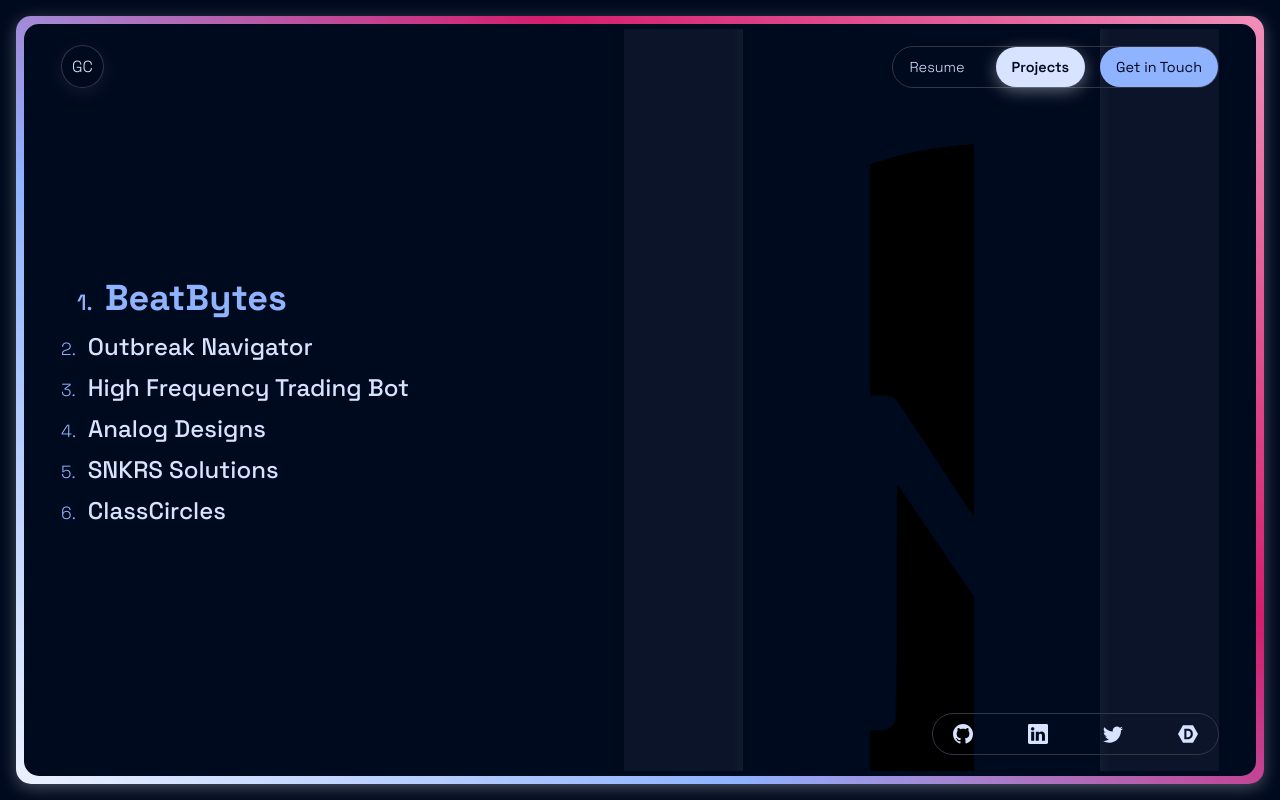
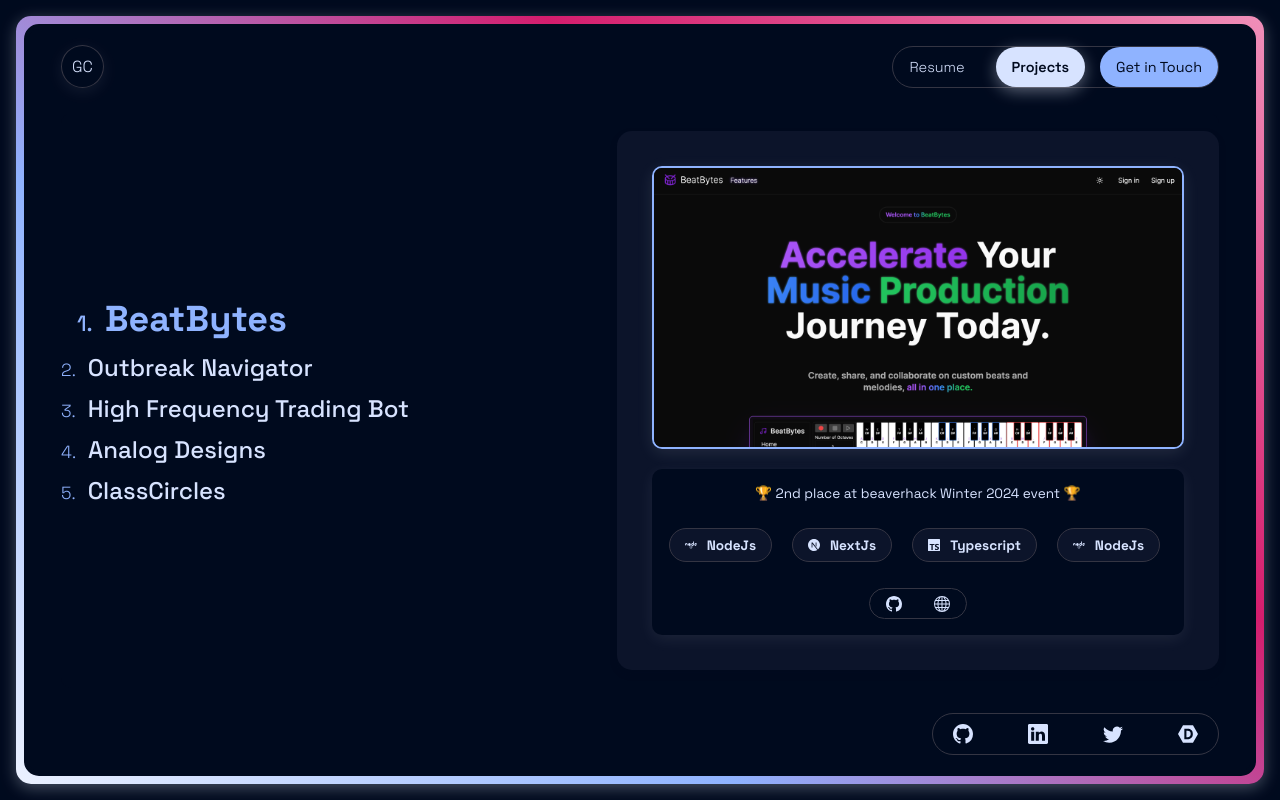
Before and after one commit to guycdev/portfolio-old, a React (Vite) app: page /projects in a window 1280 px wide. Built offline with nearby package versions, Linux system fonts and the light colour scheme; no server answers.

Commit message:
update resume and projects content

```diff
--- a/package.json
+++ b/package.json
@@ -19,6 +19,7 @@
     "react-confetti": "^6.1.0",
     "react-dom": "^18.2.0",
     "react-fast-marquee": "^1.6.0",
+    "react-icons": "^5.3.0",
     "react-router-dom": "^6.15.0",
     "react-svg": "^16.1.23",
     "react-syntax-highlighter": "^15.5.0",
--- a/src/components/Experience.jsx
+++ b/src/components/Experience.jsx
@@ -1,5 +1,7 @@
 import React from "react";
 import Heading from "./Heading";
+import { IconBase } from "react-icons";
+import { motion } from "framer-motion";
 
 export default function Experience(props) {
   const { experiences } = props;
@@ -26,7 +28,7 @@
         <p className="location">
           <Heading content={experience.geo} />
         </p>
-        {experience.bullets && (
+        {experience.bullets && experience.bullets.length !== 0 && (
           <ul className="bullet-list">
             {experience.bullets.map((bullet, index) => {
               return (
@@ -37,6 +39,23 @@
             })}
           </ul>
         )}
+        {experience.tech && (
+          <ul>
+            {experience.tech.map((tech, index) => {
+              const Icon = tech.icon;
+              return (
+                <motion.div
+                  className="icon-container"
+                  initial={{ opacity: 0 }}
+                  animate={{ opacity: 1, transition: { delay: 0.2 * index } }}
+                >
+                  <Icon />
+                  <p>{tech.label}</p>
+                </motion.div>
+              );
+            })}
+          </ul>
+        )}
       </div>
     );
   });
--- a/src/index.css
+++ b/src/index.css
@@ -345,6 +345,17 @@
 
 .resume-marquee .marquee-container .react-svg:hover svg {
   fill: var(--accent);
+}
+
+.icon-container {
+  display: flex;
+  gap: 10px;
+  font-size: 0.9rem;
+  align-items: center;
+  width: fit-content;
+  padding: 5px 10px;
+  border-radius: 50px;
+  font-weight: bold;
 }
 
 .resume-marquee {
--- a/src/sections/Projects/ProjectCard.jsx
+++ b/src/sections/Projects/ProjectCard.jsx
@@ -4,7 +4,7 @@
 import github from "../../assets/socials/github.svg";
 import globe from "../../assets/globe.svg";
 import { motion } from "framer-motion";
-import SvgMarquee from "../../components/SvgMarquee";
+import Marquee from "react-fast-marquee";
 
 export default function ProjectCard(props) {
   const { projects, selectedProject } = props;
@@ -35,9 +35,7 @@
           <img src={project.img} alt={project.title} />
           <div className={styles.projectInfoContainer}>
             <div>
-                            <h4 className={styles.projectTitle}>
-                                {project.title}
-                            </h4>
+              <h4 className={styles.projectTitle}>{project.title}</h4>
               <p className={styles.projectDescription}>
                 {project.descriptiveSubheading}
               </p>
@@ -55,7 +53,24 @@
         </a>
         <div className={styles.projectInfo}>
           <p>{project.subheading}</p>
-                    <SvgMarquee svgs={project.tech} />
+          {project.tech && project.tech.length !== 0 && (
+            <div className={styles.techStackContainer}>
+              <Marquee autoFill>
+                {project.tech.map((techIcon) => {
+                  const Icon = techIcon.logo;
+                  return (
+                    <div
+                      key={`${project.title} ${techIcon.name}`}
+                      className={styles.techStackItem}
+                    >
+                      <Icon />
+                      <p>{techIcon.name}</p>
+                    </div>
+                  );
+                })}
+              </Marquee>
+            </div>
+          )}
           <div className={styles.linkContainer}>
             <a
               href={project.links.github}
--- a/src/sections/Projects/Projects.module.css
+++ b/src/sections/Projects/Projects.module.css
@@ -218,6 +218,33 @@
   box-shadow: var(--box-shadow);
 }
 
+.techStackContainer {
+  display: flex;
+  flex-wrap: wrap;
+  gap: 20px;
+  margin: 1rem 0rem;
+  justify-content: center;
+  width: 100%;
+  max-width: 500px;
+}
+
+.techStackItem {
+  margin: 0px 10px;
+  display: flex;
+  gap: 10px;
+  align-items: center;
+  background-color: var(--card-bg);
+  padding: 7.5px 15px;
+  font-size: 0.75rem;
+  font-weight: bolder;
+  border-radius: 50px;
+  border: 1px solid var(--background-hue);
+}
+
+.techStackItem * {
+  margin: 0px !important;
+}
+
 @media (min-width: 1540px) {
   .imgLink {
     display: flex;
@@ -282,6 +309,40 @@
   }
 }
 
+@media (max-width: 990px) {
+  .techStackContainer {
+    max-width: 400px;
+  }
+}
+
+@media (max-width: 840px) {
+  .techStackContainer {
+    max-width: 300px;
+  }
+
+  .techStackContainer * {
+    font-size: 0.75rem !important;
+  }
+
+  .techStackContainer svg {
+    width: 1rem !important;
+  }
+}
+
+@media (max-width: 500px) {
+  .techStackContainer {
+    max-width: 200px;
+  }
+
+  .techStackContainer * {
+    font-size: 0.75rem !important;
+  }
+
+  .techStackContainer svg {
+    width: 1rem !important;
+  }
+}
+
 @media (max-width: 550px) {
   .active {
     font-size: 1.2rem !important;
--- a/src/sections/Resume/Experience.jsx
+++ b/src/sections/Resume/Experience.jsx
@@ -1,20 +1,69 @@
 import React from "react";
 import styles from "./Resume.module.css";
 import Experience from "../../components/Experience";
+import { FaAws, FaNode, FaPython, FaReact, FaShopify } from "react-icons/fa";
+import { SiSelenium, SiTypescript } from "react-icons/si";
+import { TbFileTypeSql } from "react-icons/tb";
 export default function Experiences() {
   const experiencesArr = [
     {
-      duration: "Dec 2023 - Present",
+      duration: "Sept 2024 - Present",
+      type: "ZeroX Network",
+      subject: "Software Engineer",
+      experience: "Full stack development",
+      geo: "Vancouver, BC, Canada",
+      bullets: [],
+      tech: [
+        {
+          icon: SiTypescript,
+          label: "Typescript",
+        },
+        {
+          icon: FaReact,
+          label: "React",
+        },
+        {
+          icon: FaNode,
+          label: "Node.js",
+        },
+        {
+          icon: FaPython,
+          label: "Python",
+        },
+        {
+          icon: FaAws,
+          label: "AWS",
+        },
+      ],
+    },
+    {
+      duration: "Jan 2024 - Aug 2024",
       type: "ZeroX Network",
       subject: "Software Engineering Intern",
       experience: "Full stack development",
       geo: "Vancouver, BC, Canada",
-      bullets: [
-        "Design and implements APIs and UIs for blockchain native products in Node, Django, and React",
-        "Led migraiton of smart contract interactions from client to server",
-        "Spearheaded migration of file upload logic from client to server, reducing server load by 99%",
-        "Automated repo forking process by building Python scripts",
-        "Collaborate with the DevOps team to iterate CI/CD processes for our VC demo monorepo",
+      bullets: [],
+      tech: [
+        {
+          icon: SiTypescript,
+          label: "Typescript",
+        },
+        {
+          icon: FaReact,
+          label: "React",
+        },
+        {
+          icon: FaNode,
+          label: "Node.js",
+        },
+        {
+          icon: FaPython,
+          label: "Python",
+        },
+        {
+          icon: FaAws,
+          label: "AWS",
+        },
       ],
     },
     {
@@ -23,12 +72,24 @@
       subject: "Freelance Developer",
       experience: "Design Agency",
       geo: "Toronto, On, Canada",
-      bullets: [
-        "Launched React website with user-friendly dashboard.",
-        "Engineered a CRUD Node API, reducing communication time by 80%.",
-        "Designed modular UI for easy theme swaps for future projects.",
-        "Learned about db security, and responsive design.",
-        "Managed 6 projects to date.",
+      bullets: [],
+      tech: [
+        {
+          icon: FaReact,
+          label: "React",
+        },
+        {
+          icon: FaNode,
+          label: "Node.js",
+        },
+        {
+          icon: TbFileTypeSql,
+          label: "SQL",
+        },
+        {
+          icon: FaShopify,
+          label: "Shopify",
+        },
       ],
     },
     {
@@ -37,21 +98,23 @@
       subject: "Founder",
       experience: "Retail Arbitrage",
       geo: "Toronto, ON, Canada",
-      bullets: [
-        "Utilized Python and Selenium for e-commerce automation.",
-        "Crafted Excel dashboard for real-time inventory tracking.",
-        "Boosted brand via diverse social media channels.",
-        "Established long-term relationships with wholesale and D2C clients",
-        "Led the business to profitability",
+      bullets: [],
+      tech: [
+        {
+          icon: FaPython,
+          label: "Python",
+        },
+        {
+          icon: SiSelenium,
+          label: "Selenium",
+        },
       ],
     },
   ];
 
   return (
     <div className={styles.experienceSectionContainer}>
-      <div className={styles.experienceContainer}>
-        <Experience experiences={experiencesArr} />
-      </div>
+      <Experience experiences={experiencesArr} />
     </div>
   );
 }
--- a/src/sections/Resume/Resume.module.css
+++ b/src/sections/Resume/Resume.module.css
@@ -86,24 +86,34 @@
 }
 
 .experienceSectionContainer {
-  display: flex;
-  align-items: center;
-  justify-content: center;
+  width: 100%;
   height: 100%;
-}
-
-.experienceContainer {
   display: grid;
   grid-template-columns: repeat(2, 1fr);
-  align-content: center;
   justify-items: center;
-  padding: auto;
   gap: 40px;
 }
 
-.experienceContainer > div:first-child {
-  grid-column: 1/3;
-  max-width: 75%;
+.experienceSectionContainer > div {
+  background-color: var(--background);
+  padding: 1rem;
+  border-radius: 12px;
+  border: 1px solid var(--background-hue);
+  width: 100%;
+  justify-content: center;
+}
+
+.experienceSectionContainer > div ul {
+  display: flex;
+  flex-wrap: wrap;
+  gap: 1rem;
+  margin-top: 1.2rem;
+  justify-content: center;
+}
+
+.experienceSectionContainer > div ul > * {
+  background-color: var(--card-bg);
+  border: 1px solid var(--background-hue);
 }
 
 @media (min-width: 1300px) {
@@ -146,22 +156,28 @@
   .menuContainer {
     flex-direction: row;
   }
-  .experienceContainer {
+  .experienceSectionContainer {
     display: flex;
     flex-direction: column;
-    align-items: center;
+    align-items: stretch;
     justify-content: center;
   }
-  .experienceContainer > div {
-    max-width: 75% !important;
-  }
 
-  .experienceContainer li {
+  .experienceSectionContainer li {
     text-align: left;
   }
 
   .profileContainer {
     padding: 2rem;
+  }
+}
+
+@media (max-width: 730px) {
+  .active {
+    font-size: 1.5rem !important;
+  }
+  .menuContainer > li > a {
+    font-size: 1.2rem;
   }
 }
 
@@ -175,7 +191,7 @@
 }
 
 @media (max-width: 610px) {
-  .experienceContainer,
+  .experienceSectionContainer,
   .educationContainer {
     flex-direction: column;
     gap: 30px;
--- a/src/utilities/projects.js
+++ b/src/utilities/projects.js
@@ -1,24 +1,21 @@
 import analogDesigns from "../assets/projects/analog-designs.png";
-import snkrsSolutions from "../assets/projects/SNKRS-solutions.png";
 import ClassCircless from "../assets/projects/ClassCircless.png";
 import ritComp from "../assets/projects/RIT-comp.png";
-import react from "../assets/overlays/react.svg";
-import node from "../assets/overlays/node.svg";
-import python from "../assets/overlays/python.svg";
-import mysql from "../assets/overlays/mysql.svg";
-import git from "../assets/overlays/git.svg";
-import css from "../assets/overlays/css.svg";
-import figma from "../assets/overlays/figma.svg";
-import openai from "../assets/tech/openai.svg";
-import mongodb from "../assets/tech/mongodb.svg";
-import selenium from "../assets/tech/selenium.svg";
-import js from "../assets/overlays/js.svg";
-import ts from "../assets/overlays/ts.svg";
-import bootstrap from "../assets/overlays/bootstrap.svg";
-import html from "../assets/tech/html.svg";
 import on from "../assets/projects/on.png";
 import beatBytes from "../assets/projects/beatbytes.png";
-import next from "../assets/tech/next.svg";
+import { SiNextdotjs, SiTypescript } from "react-icons/si";
+import {
+  FaBootstrap,
+  FaCss3,
+  FaHtml5,
+  FaNode,
+  FaPython,
+  FaReact,
+} from "react-icons/fa";
+import { DiJavascript, DiMongodb } from "react-icons/di";
+import { TbSql } from "react-icons/tb";
+import { FiFigma } from "react-icons/fi";
+import { PiOpenAiLogo } from "react-icons/pi";
 
 const projects = [
   {
@@ -32,15 +29,15 @@
     img: beatBytes,
     tech: [
       {
-        logo: next,
+        logo: SiNextdotjs,
         name: "NextJs",
       },
       {
-        logo: ts,
+        logo: SiTypescript,
         name: "Typescript",
       },
       {
-        logo: node,
+        logo: FaNode,
         name: "NodeJs",
       },
     ],
@@ -57,39 +54,27 @@
     img: on,
     tech: [
       {
-        logo: js,
+        logo: DiJavascript,
         name: "Javascript",
       },
       {
-        logo: react,
+        logo: FaReact,
         name: "React",
       },
       {
-        logo: node,
+        logo: FaNode,
         name: "NodeJs",
       },
       {
-        logo: bootstrap,
+        logo: FaBootstrap,
         name: "Bootsstrap",
       },
       {
-        logo: css,
-        name: "CSS",
-      },
-      {
-        logo: html,
-        name: "HTML",
-      },
-      {
-        logo: mysql,
+        logo: TbSql,
         name: "MySql",
       },
       {
-        logo: git,
-        name: "Git",
-      },
-      {
-        logo: figma,
+        logo: FiFigma,
         name: "Figma",
       },
     ],
@@ -104,9 +89,8 @@
     },
     img: ritComp,
     tech: [
-      { logo: python, name: "Python" },
-      { logo: openai, name: "OpenAI" },
-      { logo: git, name: "Git" },
+      { logo: FaPython, name: "Python" },
+      { logo: PiOpenAiLogo, name: "OpenAI" },
     ],
   },
   {
@@ -122,57 +106,25 @@
     img: analogDesigns,
     tech: [
       {
-        logo: js,
+        logo: DiJavascript,
         name: "Javascript",
       },
       {
-        logo: react,
+        logo: FaReact,
         name: "React",
       },
       {
-        logo: node,
+        logo: FaNode,
         name: "NodeJs",
       },
       {
-        logo: bootstrap,
-        name: "Bootsstrap",
-      },
-      {
-        logo: css,
-        name: "CSS",
-      },
-      {
-        logo: html,
-        name: "HTML",
-      },
-      {
-        logo: mysql,
+        logo: TbSql,
         name: "MySql",
       },
       {
-        logo: git,
-        name: "Git",
-      },
-      {
-        logo: figma,
+        logo: FiFigma,
         name: "Figma",
       },
-    ],
-  },
-  {
-    title: "SNKRS Solutions",
-    subheading:
-      "Suite of web scrapers / automation pool used for retail arbitrage",
-    descriptiveSubheading: "Utilized proxy support to make scripts more robust",
-
-    links: {
-      github: "https://github.com/guycdev/snkrs_solutions_suite",
-    },
-    img: snkrsSolutions,
-    tech: [
-      { logo: python, name: "Python" },
-      { logo: selenium, name: "Selenium" },
-      { logo: css, name: "CSS" },
     ],
   },
   {
@@ -188,39 +140,27 @@
     img: ClassCircless,
     tech: [
       {
-        logo: js,
+        logo: DiJavascript,
         name: "Javascript",
       },
       {
-        logo: react,
+        logo: FaReact,
         name: "React",
       },
       {
-        logo: node,
+        logo: FaNode,
         name: "NodeJs",
       },
       {
-        logo: bootstrap,
+        logo: FaBootstrap,
         name: "Bootsstrap",
       },
       {
-        logo: css,
-        name: "CSS",
-      },
-      {
-        logo: html,
-        name: "HTML",
-      },
-      {
-        logo: mongodb,
+        logo: DiMongodb,
         name: "MongoDB",
       },
       {
-        logo: git,
-        name: "Git",
-      },
-      {
-        logo: figma,
+        logo: FiFigma,
         name: "Figma",
       },
     ],
```
Also changed, not shown: 1 other file (tests, documents, lock files or other folders). Lines whose indentation alone changed are shown as unchanged.
